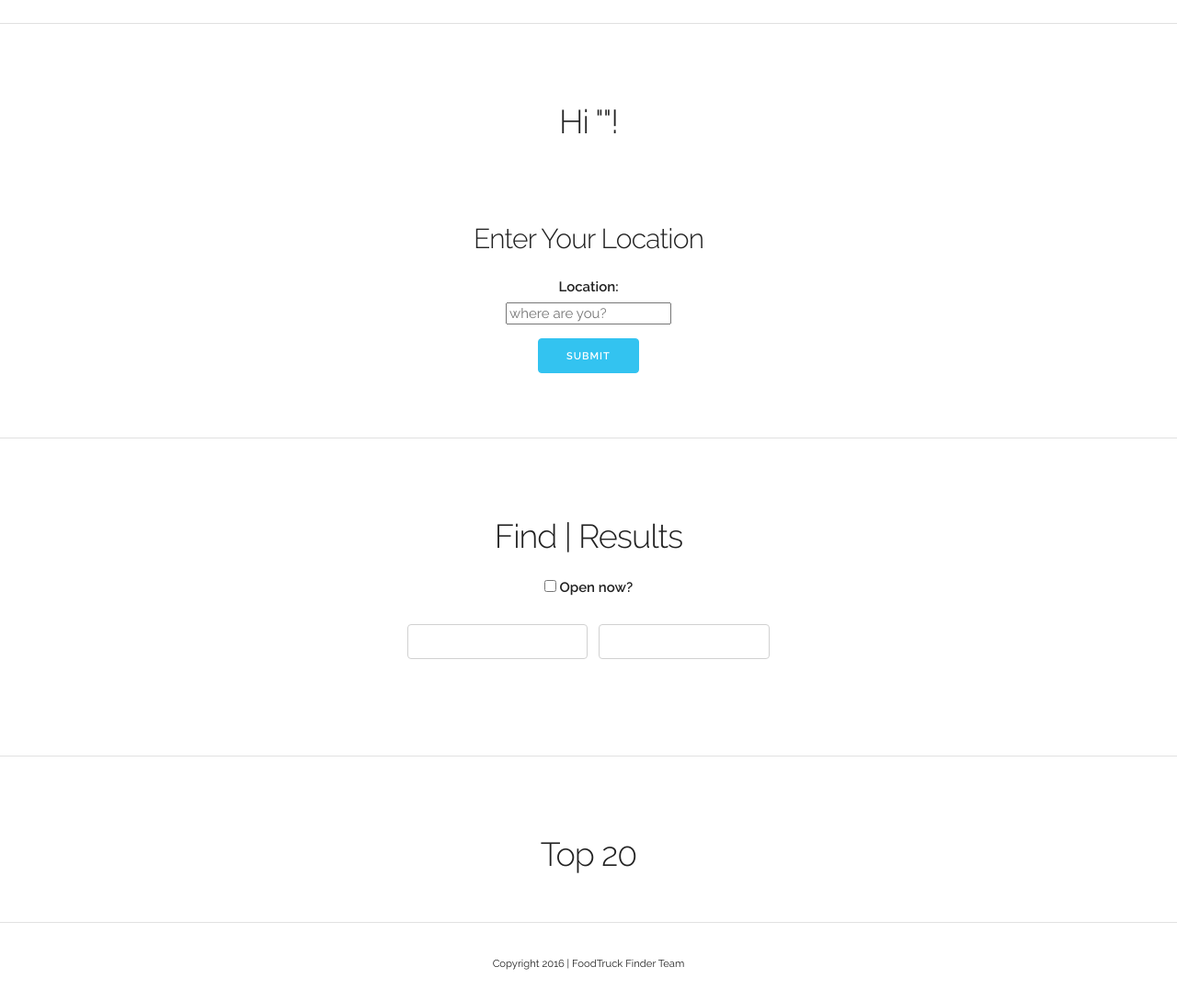
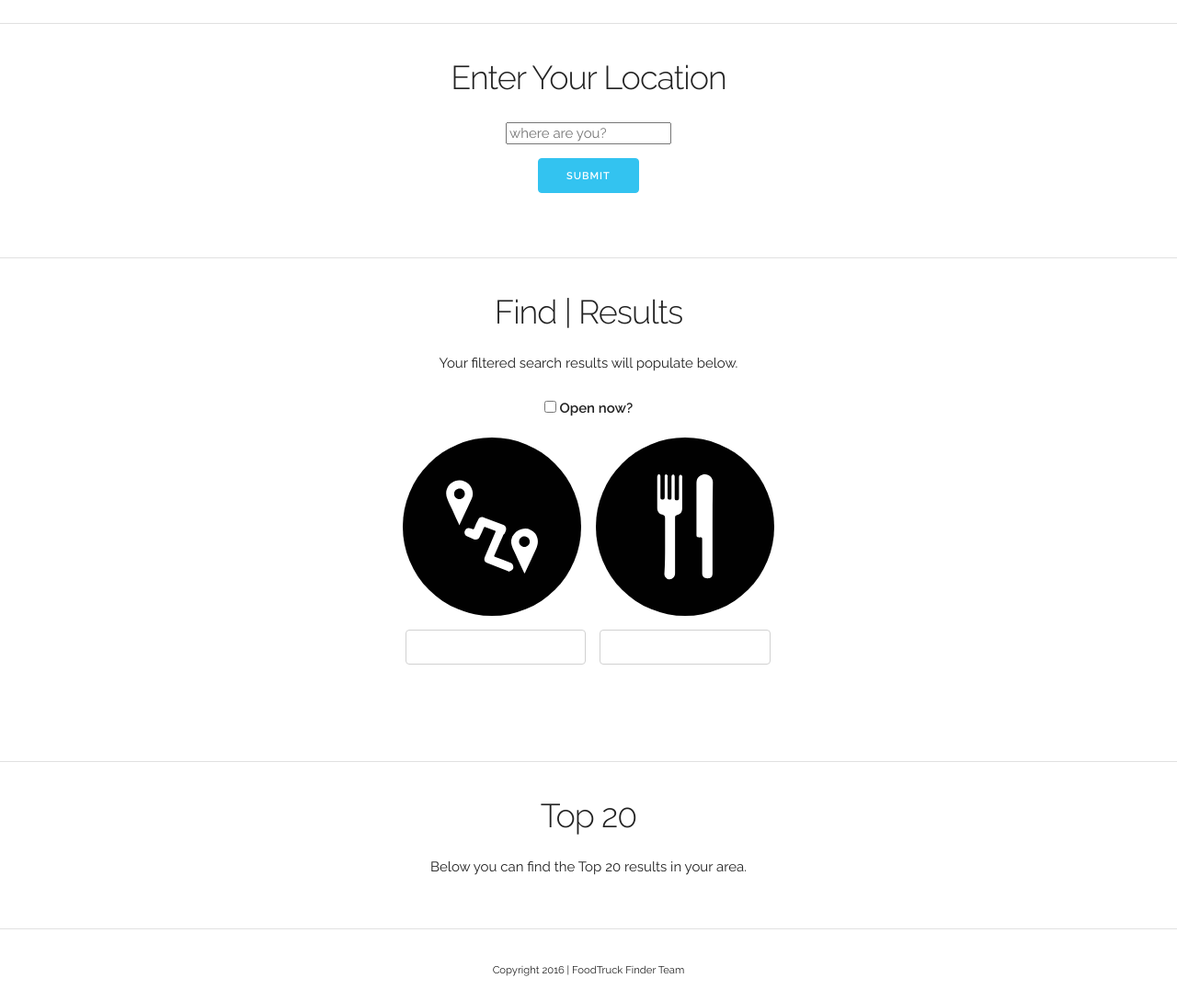
Before and after one commit to foodtruck-finder/app, a website: page index.html in a window 1280 px wide. Shown: the part 80-1169 px from the top of the page at 92% size. Drawn offline with Linux system fonts and the light colour scheme.

Commit message:
added images, section classes, for css to work properly.

```diff
--- a/index.html
+++ b/index.html
@@ -23,7 +23,7 @@
     <link rel="stylesheet" href="css/normalize.css">
     <link rel="stylesheet" href="css/skeleton.css">
     <link rel="stylesheet" href="css/layout.css">
-    <link rel="stylesheet" href="css/module.css">
+    <link rel="stylesheet" href="css/modules.css">
     <link rel="stylesheet" href="css/base.css">
 
 
@@ -34,6 +34,7 @@
 </head>
 
 <body>
+
     <!-- Header and Navigation
     –––––––––––––––––––––––––––––––––––––––––––––––––– -->
     <nav class="navbar container">
@@ -46,26 +47,24 @@
             </ul>
         </div>
     </nav>
-    <hr>
+    <hr class="divisor">
 
     <!-- Home Section
     –––––––––––––––––––––––––––––––––––––––––––––––––– -->
-    <section class="home">
-        <div class="container">
-            <div class="row">
-                <div class="twelve columns" style="margin-top: 5%">
-                    <h3>Hi <span id="visitor">""</span>!</h3>
-                </div>
-            </div>
-        </div>
+    <section class="section home">
         <div class="form-container">
             <div class="row">
-                <div class="twelve columns" style="margin-top: 5%">
-                    <h4>Enter Your Location</h4>
+                <div class="twelve columns">
+                  <!-- <div class="truck-image">
+                      <img class="u-max-full-width" id="truck-image" src="images/placeholder.png">
+                  </div> -->
+                    <h3 class="section-heading">Enter Your Location</h3>
+    <!-- Form 2
+    –––––––––––––––––––––––––––––––––––––––––––––––––– -->
                     <form>
                         <div class="row">
                             <div class="twelve columns">
-                                <label for="location">Location:</label>
+                                <label for="location"></label>
                                 <input type="location" placeholder="where are you?" id="location">
                             </div>
                         </div>
@@ -75,58 +74,72 @@
             </div>
         </div>
     </section>
-    <hr>
+    <hr class="divisor">
+
     <!-- Find | Results Section
     –––––––––––––––––––––––––––––––––––––––––––––––––– -->
-    <section class="search">
+    <section class="section search">
       <div class="container">
           <div class="row">
-              <div class="twelve columns" style="margin-top: 5%">
-                  <h3>Find | Results</h3>
+              <div class="twelve columns">
+                  <h3 class="section-heading">Find | Results</h3>
+                  <p class="section-description">Your filtered search results will populate below.</p>
               </div>
           </div>
 
+    <!-- Form 2
+    –––––––––––––––––––––––––––––––––––––––––––––––––– -->
           <div class="form-container">
               <form>
                 <div class="row">
-                    <div class="twelve columns">
+                    <!-- <div class="twelve columns"> -->
                         <label><input type="checkbox" id="openNow" value="openNow"> Open now?</label>
                         <ul id="filters">
+                          <div class="one-half column category">
+                            <img class="u-max-full-width" src="images/distance-icon.svg">
                               <li>
                                 <select id="distance-filter">
                                   <option value="">-- Filter by Distance --</option>
                                 </select>
                               </li>
+                          </div>
+                        <div class="one-half column category">
+                          <img class="u-max-full-width" src="images/cuisine-icon.svg">
                             <li>
                               <select id="cuisine-filter">
                                 <option value="">-- Filter by Cuisine --</option>
                               </select>
                             </li>
+                        </div>
                       </ul>
-                    </div>
+                    <!-- </div> -->
                 </div>
             </form>
 
           </div>
 
     </section>
-    <hr>
+    <hr class="divisor">
+
     <!-- Top 20 Section
     –––––––––––––––––––––––––––––––––––––––––––––––––– -->
-    <section class="top20">
+    <section class="section top20">
       <div class="container">
           <div class="row">
-              <div class="twelve columns" style="margin-top: 5%">
-                  <h3>Top 20</h3>
+              <div class="twelve columns">
+                  <h3 class="section-heading">Top 20</h3>
+                  <p class="section-description">Below you can find the Top 20 results in your area.</p>
               </div>
           </div>
     </section>
-    <hr>
+    <hr class="divisor">
+
     <footer>
         <div class="footer-container twelve columns">
             <p>Copyright 2016 | FoodTruck Finder Team</p>
         </div>
     </footer>
+
     <!-- End Document
     –––––––––––––––––––––––––––––––––––––––––––––––––– -->
 </body>
```
Lines whose indentation alone changed are shown as unchanged.
